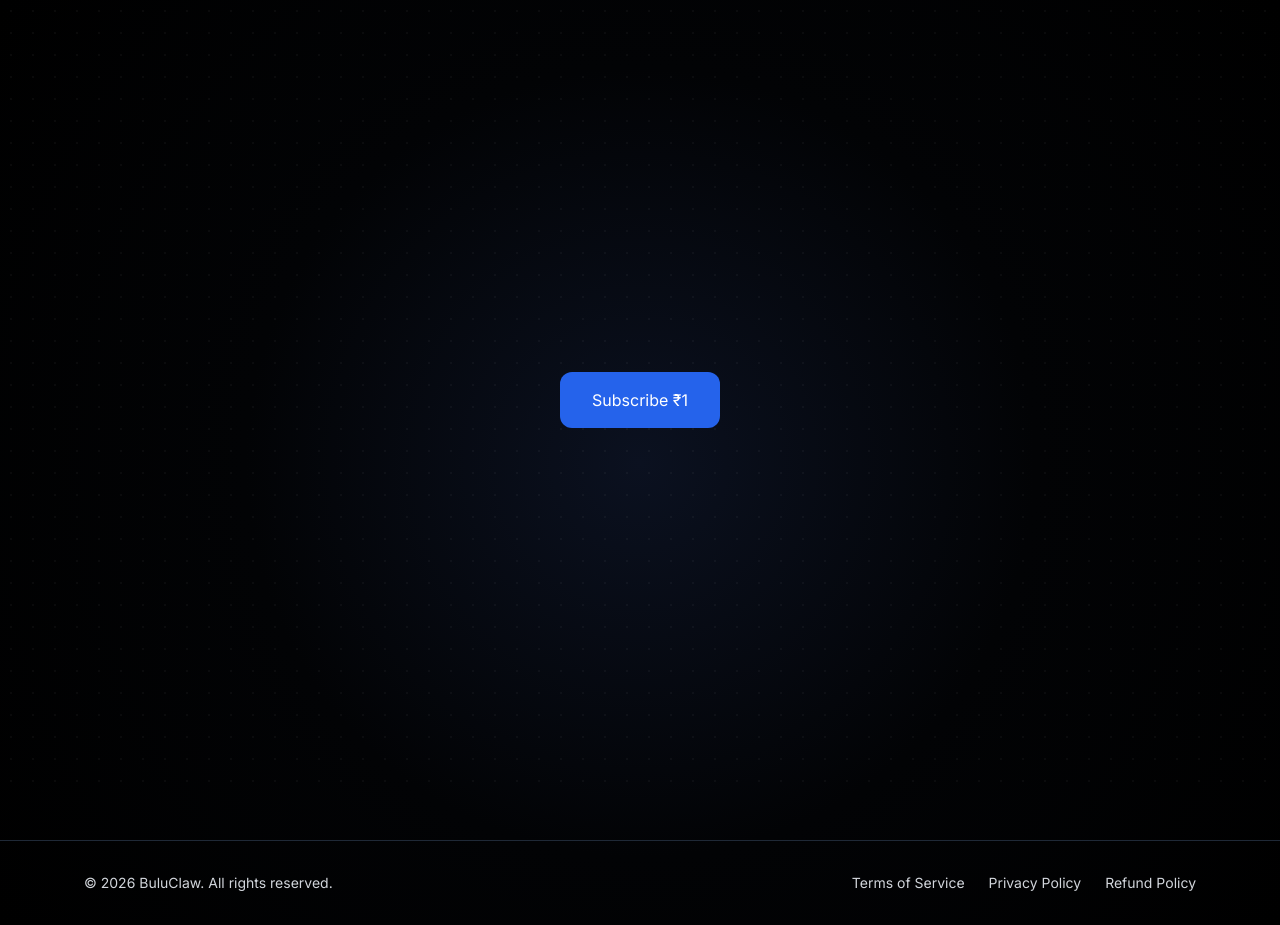
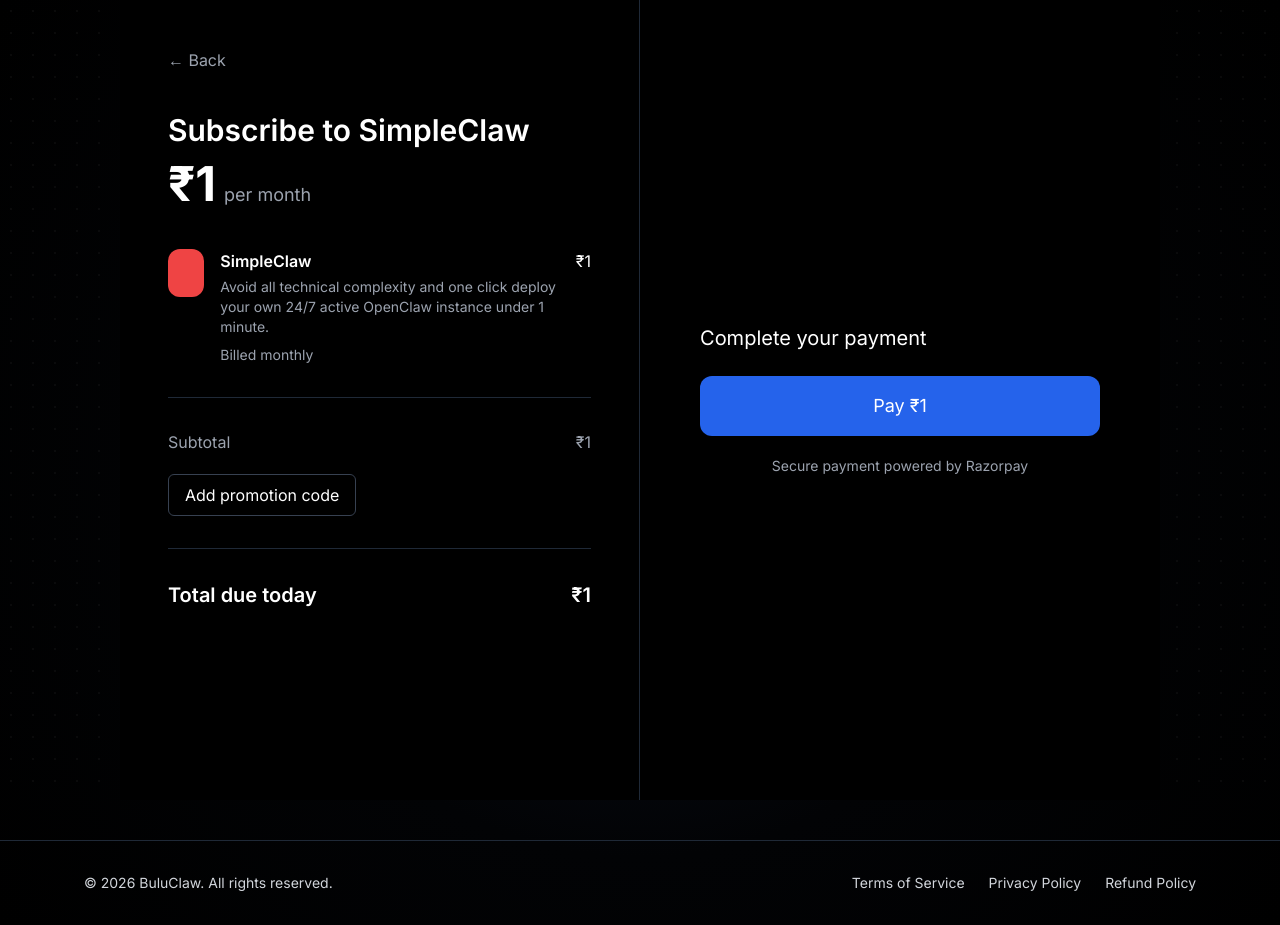
Before and after one commit to BuluClaw/buluclaw-app, a Next.js app: page /checkout in a window 1280 px wide. Built offline with nearby package versions, Linux system fonts and the light colour scheme.

Commit message:
fix razorpay subscription button

```diff
--- a/app/checkout/page.tsx
+++ b/app/checkout/page.tsx
@@ -1,34 +1,29 @@
 "use client";
 
-export default function CheckoutPage(){
+import { useRouter } from "next/navigation";
 
-const pay = async () => {
+export default function CheckoutPage() {
 
-const order = await fetch("/api/create-order",{method:"POST"});
-const data = await order.json();
+const router = useRouter();
+
+const handlePayment = () => {
 
 const options = {
-key: process.env.NEXT_PUBLIC_RAZORPAY_KEY_ID,
-amount: data.amount,
-currency:"INR",
-order_id:data.id,
-
-handler: async function(response:any){
-
-const verify = await fetch("/api/verify-payment",{
-method:"POST",
-headers:{ "Content-Type":"application/json" },
-body:JSON.stringify(response)
-});
-
-const result = await verify.json();
-
-if(result.success){
-window.location.replace("/dashboard");
-}
-
-}
-
+key: "RAZORPAY_KEY_ID", // apni key daalna
+amount: 100, // ₹1 = 100 paise
+currency: "INR",
+name: "SimpleClaw",
+description: "Monthly Subscription",
+handler: function (response: any) {
+alert("Payment Successful " + response.razorpay_payment_id);
+window.location.href = "/dashboard";
+},
+prefill: {
+email: "customer@email.com",
+},
+theme: {
+color: "#2563eb",
+},
 };
 
 const rzp = new (window as any).Razorpay(options);
@@ -36,20 +31,95 @@ rzp.open();
 
 };
 
-return(
+return (
 
-<div className="flex h-screen items-center justify-center">
+<div className="min-h-screen bg-black text-white flex">
 
+{/* LEFT SIDE */}
+
+<div className="w-1/2 p-12 border-r border-gray-800">
 
 <button
-onClick={pay}
-className="bg-blue-600 px-8 py-4 rounded-xl text-white"
+onClick={() => router.back()}
+className="mb-10 text-gray-400 hover:text-white"
 >
-Subscribe ₹1
+← Back
 </button>
+
+<h1 className="text-3xl font-semibold">Subscribe to SimpleClaw</h1>
+
+<div className="text-5xl font-bold mt-3">
+₹1
+<span className="text-lg font-normal text-gray-400 ml-2">
+per month
+</span>
+</div>
+
+<div className="mt-10 flex gap-4">
+
+<div className="w-12 h-12 bg-red-500 rounded-xl"></div>
+
+<div>
+<div className="font-semibold">SimpleClaw</div>
+
+<p className="text-gray-400 text-sm mt-1 max-w-md">
+Avoid all technical complexity and one click deploy your own
+24/7 active OpenClaw instance under 1 minute.
+</p>
+
+<div className="text-gray-400 text-sm mt-2">
+Billed monthly
+</div>
+</div>
+
+<div className="ml-auto">₹1</div>
+
+</div>
+
+<hr className="border-gray-800 my-8" />
+
+<div className="flex justify-between text-gray-400">
+<span>Subtotal</span>
+<span>₹1</span>
+</div>
+
+<button className="mt-5 border border-gray-700 px-4 py-2 rounded-md">
+Add promotion code
+</button>
+
+<hr className="border-gray-800 my-8" />
+
+<div className="flex justify-between text-xl font-semibold">
+<span>Total due today</span>
+<span>₹1</span>
+</div>
+
+</div>
+
+{/* RIGHT SIDE */}
+
+<div className="w-1/2 flex items-center justify-center">
+
+<div className="w-[400px]">
+
+<h2 className="text-xl mb-6">Complete your payment</h2>
+
+<button
+onClick={handlePayment}
+className="w-full bg-blue-600 hover:bg-blue-700 text-white py-4 rounded-xl text-lg"
+>
+Pay ₹1
+</button>
+
+<p className="text-gray-400 text-sm mt-5 text-center">
+Secure payment powered by Razorpay
+</p>
+
+</div>
+
+</div>
 
 </div>
 
 );
-
 }
```
Also changed, not shown: app/layout.tsx (line endings or trailing spaces).
